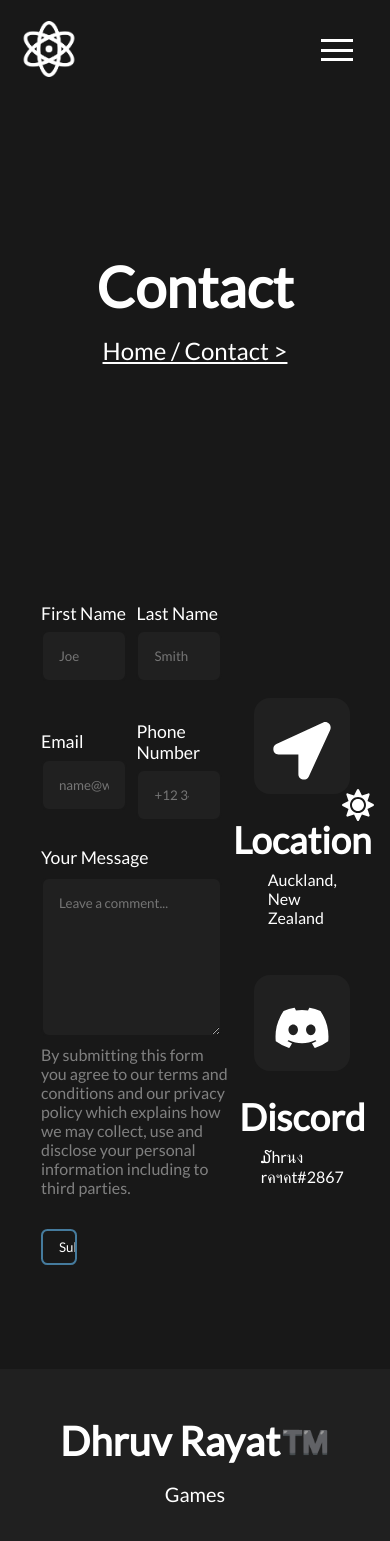
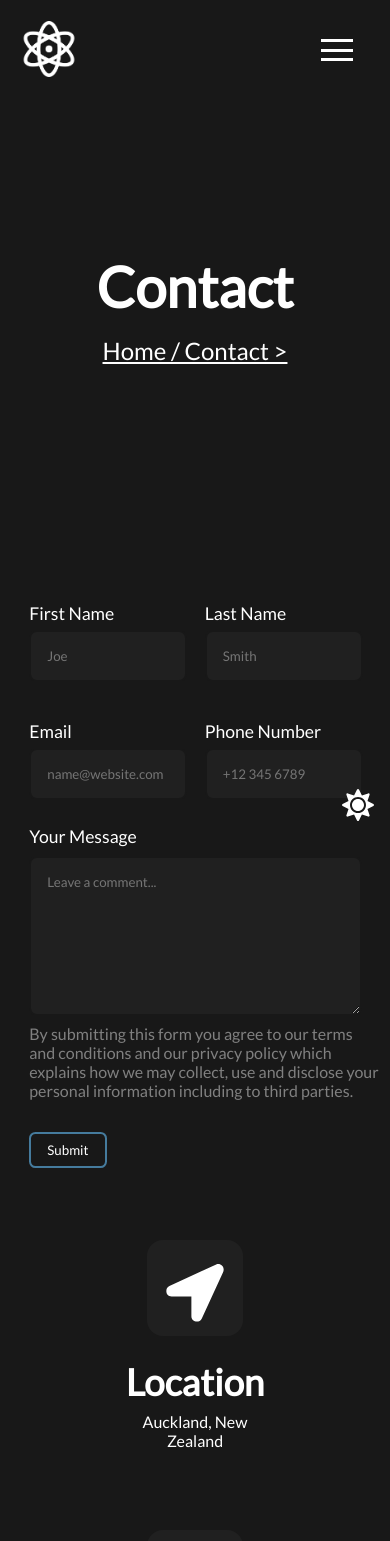
Before and after one commit to JeffleIncarnate/Dhruv-Website-Archive, a React (Create React App) app: page /contact in a window 390 px wide. Shown: the top 1541 px of the page. Built offline with nearby package versions, Linux system fonts and the light colour scheme.

Commit message:
Update responsiveness of contact page

```diff
--- a/src/components/Main-Contact/Main_Contact.css
+++ b/src/components/Main-Contact/Main_Contact.css
@@ -104,7 +104,7 @@
 }
 
 .contact_submit > input {
-  width: 15%;
+  width: clamp(400px, 15%);
   margin: 1.5rem 0;
   padding: 0.5rem 1rem;
   background-color: transparent;
@@ -126,6 +126,7 @@
   align-items: flex-start;
   justify-content: center;
   flex-direction: column;
+  text-align: center;
 }
 
 .contact_right_section {
@@ -149,3 +150,47 @@
   border-radius: 1rem;
   margin: 1rem;
 }
+
+@media only screen and (max-width: 1100px) {
+  .contact_left {
+    width: 80%;
+  }
+
+  .contact_right {
+    width: 20%;
+    margin-right: 5%;
+  }
+}
+
+@media only screen and (max-width: 800px) {
+  .contact_main {
+    flex-direction: column;
+  }
+
+  .contact_left {
+    width: 100%;
+    margin: 0;
+  }
+
+  .contact_left > form {
+    width: 90%;
+    margin-left: 7.5%;
+  }
+
+  .contact_right {
+    width: 90%;
+    margin: 0;
+    align-items: center;
+    flex-direction: row;
+  }
+
+  .contact_right_section {
+    margin: 2rem;
+  }
+}
+
+@media only screen and (max-width: 500px) {
+  .contact_right {
+    flex-direction: column;
+  }
+}
```
